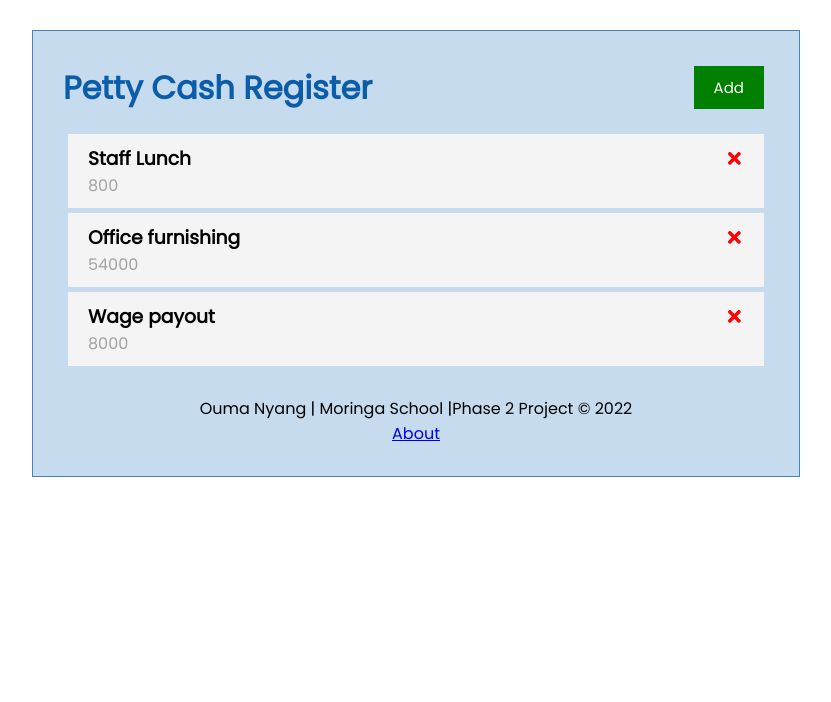
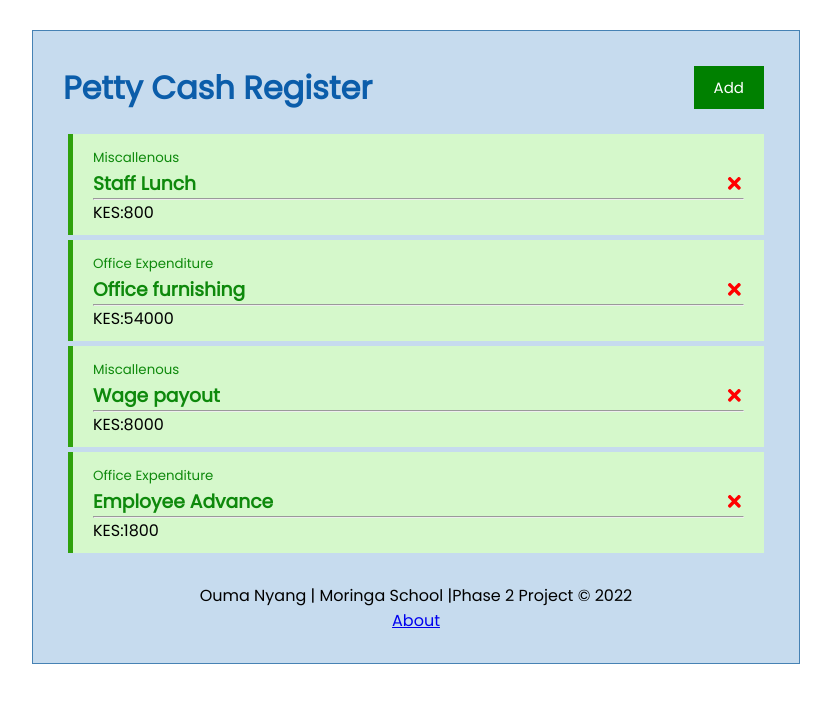
Before and after one commit to OumaNyang/pettycash-register, a React (Create React App) app: page / in a window 1280 px wide. Shown: the top 702 px of the page, without its empty margins (224-1055 px from the left). Built offline with nearby package versions, Linux system fonts and the light colour scheme; data requests are answered from the project's data file.

Commit message:
Fetch and display petty cash records

```diff
--- a/db.json
+++ b/db.json
@@ -4,7 +4,7 @@
       "name": "Staff Lunch",
       "amount": "800",
       "exptype": "Miscallenous",
-      "ispaidout": false,
+      "ispaidout": true,
       "id": 1
     },
     {
@@ -20,6 +20,13 @@
       "exptype": "Miscallenous",
       "ispaidout": true,
       "id": 3
+    },
+    {
+      "name": "Employee Advance ",
+      "amount": "1800",
+      "exptype": "Office Expenditure",
+      "ispaidout": true,
+      "id": 4
     }
   ]
 }
--- a/src/App.js
+++ b/src/App.js
@@ -55,10 +55,10 @@ const App = () => {
 
 
 
-    // Toggle Reminder
+    // Toggle PaidOut Status
     const toggleReminder = async (id) => {
         const budgetToToggle = await fetchBudget(id)
-        const updateBudget = {...budgetToToggle, reminder: !budgetToToggle.reminder}
+        const updateBudget = {...budgetToToggle, ispaidout: !budgetToToggle.ispaidout}
 
         const res = await fetch(`http://localhost:5000/budgets/${id}`, {
             method: 'PUT',
@@ -72,7 +72,7 @@ const App = () => {
 
         setBudgets(
             budgets.map((budget) =>
-                budget.id === id ? {...budget, reminder: data.reminder} : budget
+                budget.id === id ? {...budget, ispaidout: data.ispaidout} : budget
             )
         )
     }
@@ -96,7 +96,7 @@ const App = () => {
                                     onToggle={toggleReminder}
                                 />
                             ) : (
-                                'No Budgets To Show'
+                                'No petty cash records found '
                             )}
                         </>
                     )}
--- a/src/components/Budget.js
+++ b/src/components/Budget.js
@@ -4,9 +4,10 @@ import { FaTimes } from 'react-icons/fa'
 const Budget = ({ budget, onDelete, onToggle }) => {
   return (
     <div
-      className={`budget ${budget.reminder && 'reminder'}`}
+      className={`budget ${budget.ispaidout && 'ispaidout'}`}
       onDoubleClick={() => onToggle(budget.id)}
     >
+      <small>{budget.exptype}</small>
       <h3>
         {budget.name}{' '}
         <FaTimes
@@ -14,7 +15,8 @@ const Budget = ({ budget, onDelete, onToggle }) => {
           onClick={() => onDelete(budget.id)}
         />
       </h3>
-      <p>{budget.amount}</p>
+      <hr></hr>
+      <p>KES:{budget.amount}</p>
     </div>
   )
 }
--- a/src/index.css
+++ b/src/index.css
@@ -69,8 +69,11 @@ body {
   cursor: pointer;
 }
 
-.budget.reminder {
+.budget.ispaidout {
   border-left: 5px  solid#2fa10c;
+  background: #d5f8cb;
+  color: #0e890c;
+
 }
 
 .budget h3 {
@@ -80,7 +83,7 @@ body {
 }
 
 .budget p {
-  color: #a2a2a2;
+  color: #000000;
 }
 
 .add-form {
```
Also changed, not shown: 1 other file (tests, documents, lock files or other folders).
